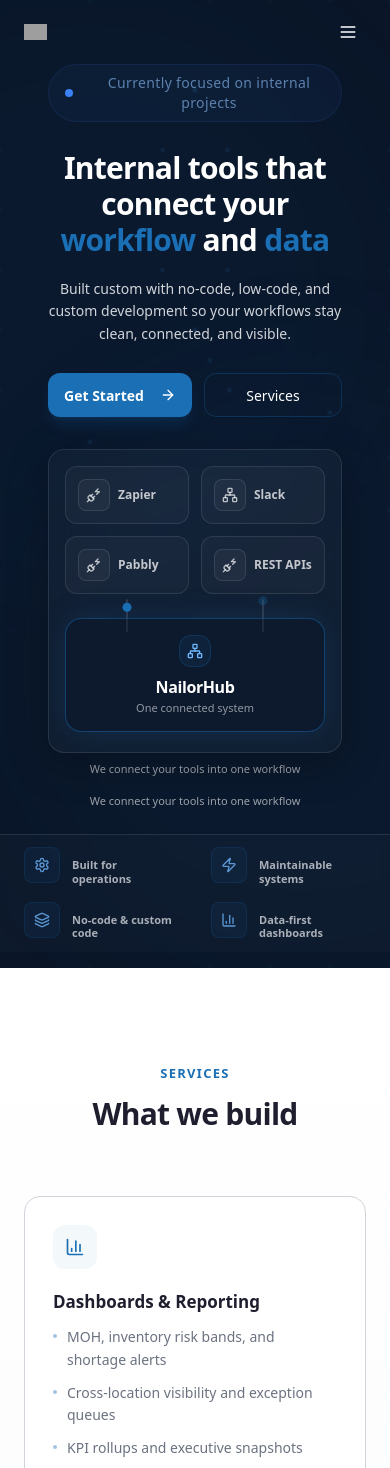
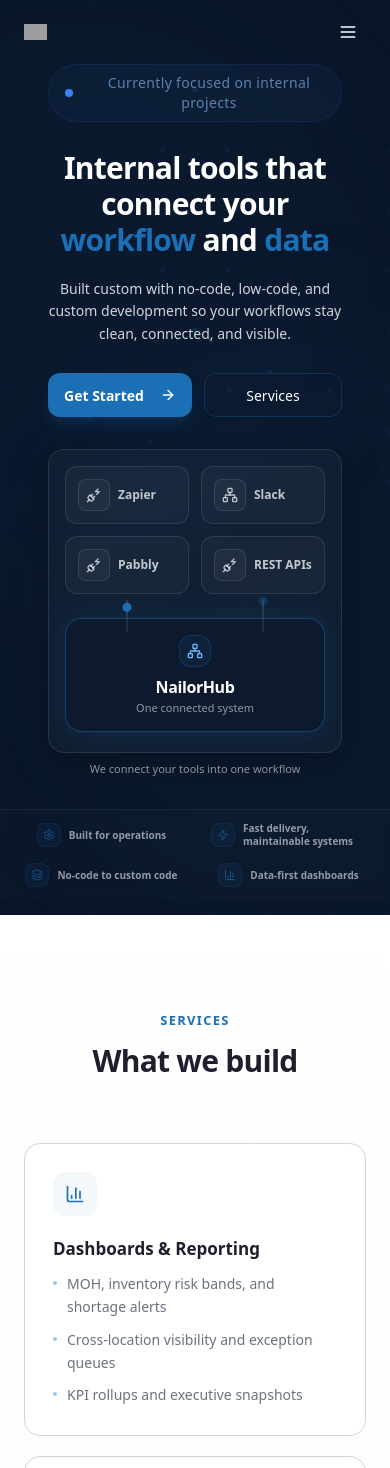
Before and after one commit to nailorhub/nailorhub-website, a React (Vite) app: page / in a window 390 px wide. Shown: the top 1468 px of the page. Built offline with nearby package versions, Linux system fonts and the light colour scheme; grey boxes are pictures that could not be loaded.

Commit message:
Revert "Tweak hero credibility text vertical alignment"
This reverts commit 1bc0c391aa5820b918be2db121e721d00dae6ed5.

```diff
--- a/src/components/nailorhub/Hero.jsx
+++ b/src/components/nailorhub/Hero.jsx
@@ -7,8 +7,8 @@ import SystemConnectors from "./SystemConnectors";
 
 const credibilityItems = [
   { icon: Settings, text: "Built for operations" },
-  { icon: Zap, text: "Maintainable systems" },
-  { icon: Layers, text: "No-code & custom code" },
+  { icon: Zap, text: "Fast delivery, maintainable systems" },
+  { icon: Layers, text: "No-code to custom code" },
   { icon: BarChart3, text: "Data-first dashboards" },
 ];
 
@@ -19,13 +19,10 @@ export default function Hero() {
   };
 
   return (
-    <section
-    style={{ minHeight: "calc(var(--viewport-height, 100svh) + 124px)" }}
-    className="hero-section relative isolate flex flex-col overflow-hidden bg-[#0a1628] pb-[calc(env(safe-area-inset-bottom)+16px)] md:pb-0"
-    >
+<section className="relative min-h-[100svh] flex flex-col overflow-x-hidden overflow-y-visible bg-[#0a1628] pb-[calc(env(safe-area-inset-bottom)+16px)] md:pb-0">
       {/* Tech background */}
       <div
-        className="pointer-events-none absolute inset-0 opacity-10 hidden md:block"
+        className="absolute inset-0 opacity-10 hidden md:block"
         style={{
           backgroundImage:
             "url(https://images.unsplash.com/photo-1550751827-4bd374c3f58b?w=1920&q=80)",
@@ -34,20 +31,20 @@ export default function Hero() {
         }}
       />
 
-      <div className="pointer-events-none absolute inset-0 bg-gradient-to-b from-[#0a1628]/70 via-[#0a1628]/80 to-[#0a1628]" />
+      <div className="absolute inset-0 bg-gradient-to-b from-[#0a1628]/70 via-[#0a1628]/80 to-[#0a1628]" />
 
       {/* Data flow animation */}
-      <div className="pointer-events-none absolute inset-0">
+      <div className="absolute inset-0">
         <DataFlowGrid />
       </div>
 
       {/* Gradient orbs */}
-      <div className="pointer-events-none absolute top-0 right-0 w-[600px] h-[600px] bg-[#1a6fb5]/[0.04] rounded-full blur-3xl" />
-      <div className="pointer-events-none absolute bottom-0 left-0 w-[600px] h-[600px] bg-[#1a6fb5]/[0.04] rounded-full blur-3xl" />
+      <div className="absolute top-0 right-0 w-[600px] h-[600px] bg-[#1a6fb5]/[0.04] rounded-full blur-3xl" />
+      <div className="absolute bottom-0 left-0 w-[600px] h-[600px] bg-[#1a6fb5]/[0.04] rounded-full blur-3xl" />
 
       {/* Centered content */}
-      {/* CHANGE: remove flex-1 so it doesn't steal space from the credibility bar */}
-      <div className="relative z-10 flex flex-col items-center justify-center max-w-3xl mx-auto w-full px-6 lg:px-8 pt-16 sm:pt-16 md:pt-12 pb-3">
+      <div className="relative flex-1 flex flex-col items-center justify-center max-w-3xl mx-auto w-full px-6 lg:px-8 pt-16 sm:pt-16 md:pt-12 pb-6">
+      {/* Text content - centered */}
         <div className="flex flex-col items-center justify-center text-center w-full px-6 md:px-0">
           {/* Badge */}
           <motion.div
@@ -109,27 +106,24 @@ export default function Hero() {
             </Button>
           </motion.div>
 
-          {/* System connectors visual + caption */}
+          {/* System connectors visual */}
           <motion.div
             initial={{ opacity: 0, y: 10 }}
             animate={{ opacity: 1, y: 0 }}
             transition={{ duration: 0.6, delay: 0.55, ease: "easeOut" }}
             className="w-full flex justify-center mt-2 sm:mt-0"
           >
-            <div className="w-full flex flex-col items-center justify-center min-h-[360px] sm:min-h-[240px] pb-2">
+            <div className="w-full flex justify-center min-h-[360px] sm:min-h-[240px]">
               <SystemConnectors />
-              <div className="text-center text-[11px] sm:text-[12px] text-white/60 mt-2">
-                We connect your tools into one workflow
-              </div>
             </div>
           </motion.div>
         </div>
       </div>
 
-{/* Credibility bar INSIDE hero, anchored to bottom */}
-<div className="relative z-10 w-full mt-auto shrink-0 border-t border-white/10 bg-white/[0.02] backdrop-blur-sm">
-  <div className="max-w-7xl mx-auto px-4 lg:px-8 py-3 md:py-6 opacity-80">
-    <div className="grid grid-cols-2 md:grid-cols-4 gap-4 md:gap-0 md:divide-x divide-white/10 items-start">
+      {/* Credibility items - anchored to bottom */}
+      <div className="relative w-full mt-auto border-t border-white/10 bg-white/[0.02] backdrop-blur-sm opacity-70">
+        <div className="max-w-7xl mx-auto px-4 lg:px-8 py-3 md:py-6">
+          <div className="grid grid-cols-2 lg:grid-cols-4 gap-4 lg:gap-0 lg:divide-x divide-white/10">
             {credibilityItems.map((item, i) => (
               <motion.div
                 key={i}
@@ -140,13 +134,12 @@ export default function Hero() {
                   duration: 0.6,
                   ease: "easeOut",
                 }}
-          className="flex items-start gap-3 px-2"
+                className="flex items-center justify-center gap-2 px-2"
               >
-          <div className="w-9 h-9 rounded-lg bg-[#1a6fb5]/10 border border-[#1a6fb5]/20 flex items-center justify-center flex-shrink-0">
-            <item.icon className="w-4 h-4 text-[#6fb7ff]" />
+                <div className="w-6 h-6 md:w-7 md:h-7 rounded-lg bg-[#1a6fb5]/10 border border-[#1a6fb5]/20 flex items-center justify-center flex-shrink-0">
+                  <item.icon className="w-3 h-3 md:w-3.5 md:h-3.5 text-[#1a6fb5]" />
                 </div>
-
-          <span className="pt-[11px] text-[11px] md:text-[12px] font-semibold text-gray-300 leading-tight">
+                <span className="text-[10px] md:text-[12px] font-semibold text-gray-300 leading-tight">
                   {item.text}
                 </span>
               </motion.div>
@@ -154,7 +147,6 @@ export default function Hero() {
           </div>
         </div>
       </div>
-
     </section>
   );
 }
```
Lines whose indentation alone changed are shown as unchanged.
